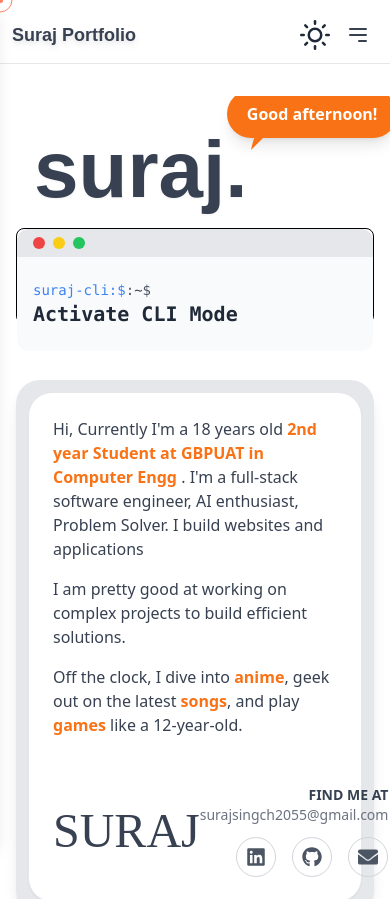
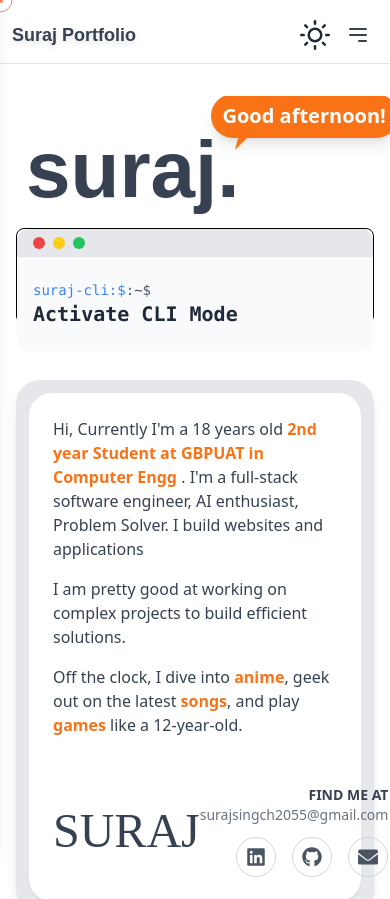
Before and after one commit to Suraj-1309/My-Portfolio, a React (Vite) app: page / in a window 390 px wide. Shown: the top 899 px of the page. Built offline with nearby package versions, Linux system fonts and the light colour scheme; a web font is replaced by a local one.

Commit message:
size fix of name on home page

```diff
--- a/src/Routes.jsx
+++ b/src/Routes.jsx
@@ -47,12 +47,13 @@ const Home = ({ isDarkMode }) => {
         {/* First Column for the Name */}
         {/* order-2 for mobile to place it below CLI, order-1 for desktop to place it on left */}
         <div className="order-2 md:order-1">
-          <div className="pt-4 sm:pt-8 sm:pl-0 pl-4">
+          <div className="pt-4 sm:pt-8 sm:pl-0 pl-2">
             {" "}
             {/* Keep name slightly above */}
             <AnimatedText text="suraj." isDarkMode={isDarkMode} />
           </div>
         </div>
+
         {/* Second Column for Activate CLI Button */}
         {/* order-1 for mobile to place it above name, order-2 for desktop to place it on right */}
         <div className="order-2 md:order-2 pb-8">
--- a/src/components/name.jsx
+++ b/src/components/name.jsx
@@ -141,8 +141,11 @@ const AnimatedText = ({ text, isDarkMode }) => {
       {/* Greeting message container */}
       <div
         className={`absolute font-semibold shadow-lg transition-opacity duration-500
-              rounded-[50px] px-5 py-3 text-white sm:text-lg
-              ${isDarkMode ? "bg-blue-400" : "bg-orange-500"}`}
+        rounded-[50px]
+        px-3 py-2 text-xl   /* mobile default size */
+        sm:px-5 sm:py-3 sm:text-lg /* larger size on sm and up */
+        text-white
+        ${isDarkMode ? "bg-blue-400" : "bg-orange-500"}`}
         style={{
           top: greetingPosition.top + 20,
           left: greetingPosition.left + 100,
```
